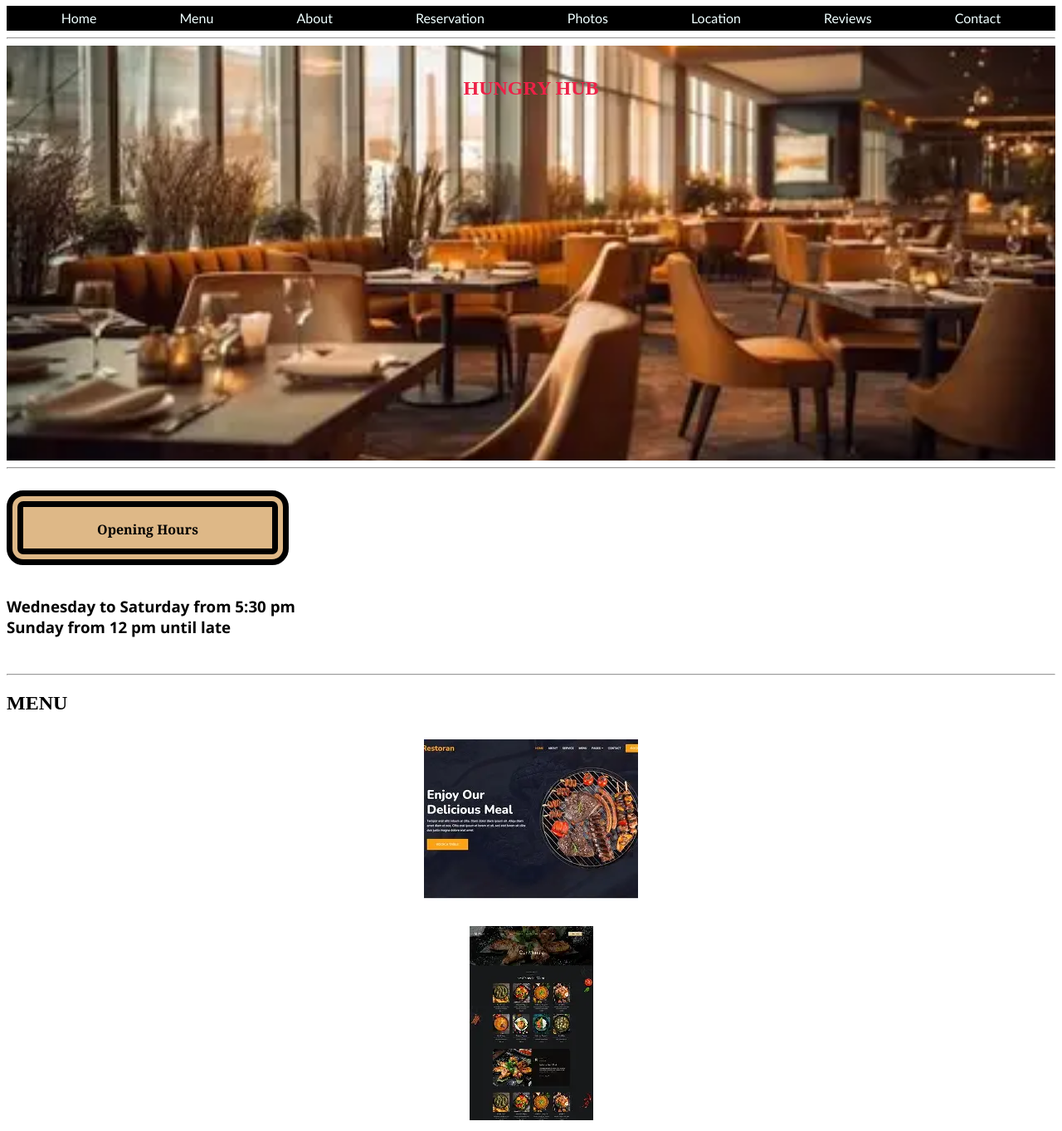
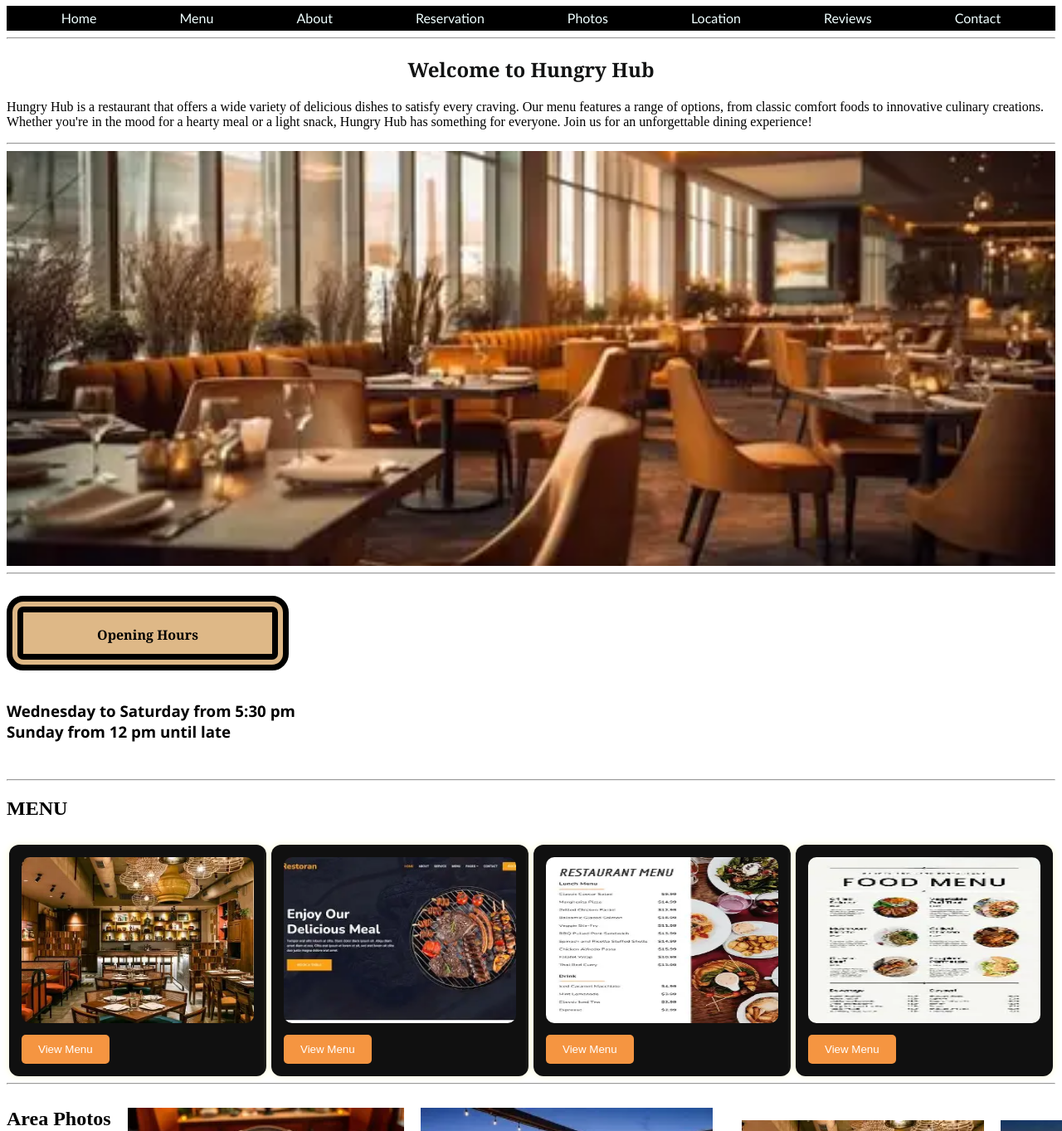
Before and after one commit to archimahajan420-a11y/pro, a plain HTML site: page index.html in a window 1280 px wide. Shown: the part 60-1423 px from the top of the page at 83% size. Drawn offline with Linux system fonts and the light colour scheme.

Commit message:
Updated website design

```diff
--- a/index.html
+++ b/index.html
@@ -69,7 +69,7 @@
         background-repeat: no-repeat;
         background-size: 100%;
         text-align: center;
-        color: rgb(237, 33, 71);
+        color:white;
     }
     .f{
       border: 20px;
@@ -85,11 +85,12 @@
     }
     .as{
         background-color: black;
-        color: firebrick;
+        color: white;
     }
     .Home{
         font-family: Cambria, Cochin, Georgia, Times, 'Times New Roman', serif;
-        color: aquamarine;
+        color: rgb(18, 19, 19);
+        text-align: center;
     }
     .m{
         padding: 10px;
@@ -118,27 +119,39 @@
 
     }
     .x{
-        padding: 10px;
-        margin: 10px;
 
-        justify-content: center;
+        justify-content: space-around;
         display: flex;
+        margin-top: 30px;
 
+    }
+    .archi{
+        padding: 15px;
+       border-radius: 12px;
+        width: 280px;
+        background: rgb(16, 16, 16);
+       box-shadow: 0 0 10px lightgoldenrodyellow;
+    }
+    .archi img{
+        width: 100%;
+        height: 200px;
+
+        border-radius: 10px;
+    }
+    .archi button{
+        margin-top: 10px;
+        padding: 10px 20px;
+        background-color: rgb(245, 149, 65);
+        color: white;
+        border: none;
+        border-radius: 5px;
+        cursor: pointer;
     }
 
     .k{
-         padding: 10px;
-        /* margin: 10px; */
-         display: flex;
-         justify-content: center;
-        gap: 20px;
-        flex-wrap: wrap;
-        border-radius: 5PX;
-        /* font-weight: 200;
-        font-style: italic;
-        color: burlywood;
-        border-style: double;
-        border-color: peru; */
+         padding: 30px;
+         text-align: center;
+
  }
  .s{
     display: flex;
@@ -153,7 +166,7 @@
     <nav>
          <a href="we provide best quality food">Home</a>
          <a href="#menu"> Menu</a>
-         <a href="#">About</a>
+         <a href="#home">About</a>
          <a href="Reservation.html">Reservation</a>
          <a href="#photos">Photos</a>
          <a href="#location">Location</a>
@@ -162,12 +175,17 @@
     </nav>
     </section>
     <hr>
+    <section id="HOME">
+        <h1 class="Home">Welcome to Hungry Hub</h1>
+        <p>Hungry Hub is a restaurant that offers a wide variety of delicious dishes to satisfy every craving. Our menu features a range of options, from classic comfort foods to innovative culinary creations. Whether you're in the mood for a hearty meal or a light snack, Hungry Hub has something for everyone. Join us for an unforgettable dining experience!</p>
+    </section>
+    <hr>
 
     <section class="b">
         <br>
 
 
-        <h1> HUNGRY HUB </h1>
+
     </header>
     </section>
     <HR>
@@ -182,8 +200,25 @@ Sunday from 12 pm until late</H3></div>
     <section class="K" id="menu">
         <h1>MENU</h1>
         <div class="x">
-       <img SRC="k.webp"></div>
-       <div class="x" ><img SRC="t.webp"></div>
+       <div class="archi">
+        <img src="s.webp" alt="Menu Item 1" >
+        <button>View Menu</button>
+       </div>
+       <div class="archi">
+        <img src="k.webp" alt="Menu Item 2" >
+        <button>View Menu</button>
+       </div>
+       <div class="archi">
+        <img src="mah (1).webp" alt="Menu Item 3" >
+        <button>View Menu</button>
+
+         </div>
+         <div class="archi">
+            <img src="mah (2).webp" alt="Menu Item 4" >
+            <button>View Menu</button>
+
+             </div>
+        </div>
 
     </section>
 
```
Also changed, not shown: mah (1).webp (added), mah (2).webp (added).
